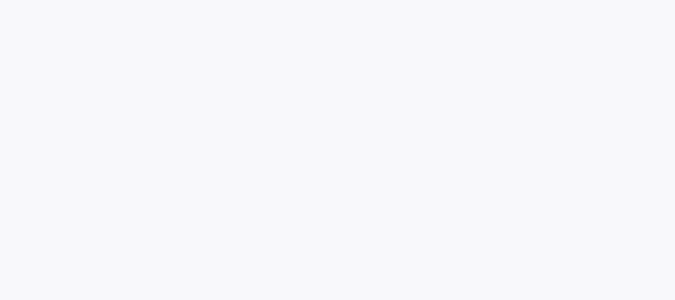
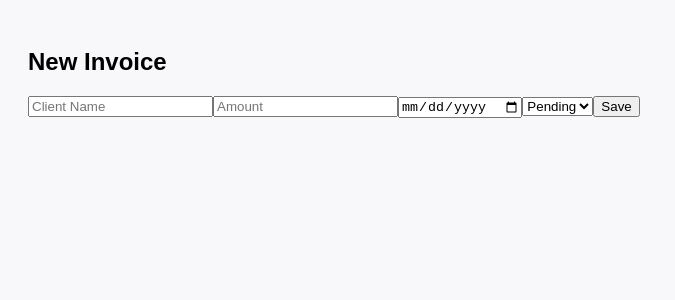
Before and after one commit to ISIOMA123123/INVOICEAPP, a React (Vite) app in the folder invoice-app/: page /edit/1 in a window 1280 px wide. Before the commit this address had no page. Shown: the top 300 px of the page, without its empty margins (0-675 px from the left). Built offline with nearby package versions, Linux system fonts and the light colour scheme.

Commit message:
update app.css

```diff
--- a/invoice-app/src/App.css
+++ b/invoice-app/src/App.css
@@ -182,3 +182,44 @@
     border-right-color: var(--border);
   }
 }
+
+button {
+  margin-right: 10px;
+  padding: 6px 12px;
+  border-radius: 6px;
+  border: none;
+  cursor: pointer;
+}
+
+button:hover {
+  background: #ddd;
+}
+
+
+/* LIGHT MODE */
+body.light {
+  background: #f4f4f4;
+  color: #111;
+}
+
+/* DARK MODE */
+body.dark {
+  background: #121212;
+  color: #fff;
+}
+
+/* CARD */
+body.dark article {
+  background: #1e1e1e;
+}
+
+/* BUTTON */
+button {
+  padding: 6px 12px;
+  margin: 5px;
+  cursor: pointer;
+}
+
+button:hover {
+  opacity: 0.8;
+}
--- a/invoice-app/src/App.jsx
+++ b/invoice-app/src/App.jsx
@@ -1,13 +1,39 @@
+import { useState, useEffect } from "react";
+
 import { Routes, Route } from "react-router-dom";
 import InvoiceList from "./pages/InvoiceList";
 import InvoiceDetail from "./pages/InvoiceDetail";
 import NewInvoice from "./pages/NewInvoice";
 
+
+<button onClick={() => setTheme(theme === "light" ? "dark" : "light")}>
+  Toggle Theme
+</button>
+
+
 function App() {
+
+  const [theme, setTheme] = useState("light");
+
+  useEffect(() => {
+  const savedTheme = localStorage.getItem("theme");
+  if (savedTheme) {
+    setTheme(savedTheme);
+  }
+}, []);
+
+
+useEffect(() => {
+  document.body.className = theme;
+  localStorage.setItem("theme", theme);
+}, [theme]);
+
+
   return (
     <Routes>
       <Route path="/" element={<InvoiceList />} />
       <Route path="/invoice/:id" element={<InvoiceDetail />} />
+      <Route path="/edit/:id" element={<NewInvoice />} />
       <Route path="/new" element={<NewInvoice />} />
     </Routes>
   );
--- a/invoice-app/src/pages/InvoiceDetail.jsx
+++ b/invoice-app/src/pages/InvoiceDetail.jsx
@@ -41,7 +41,9 @@ function InvoiceDetail() {
       <p><strong>Amount:</strong> £{invoice.amount}</p>
 
       <div style={{ marginTop: "20px" }}>
-        <button>Edit</button>
+        <button onClick={() => navigate(`/edit/${invoice.id}`)}>
+             Edit
+        </button>
 
         <button onClick={handleDelete}>Delete</button>
 
--- a/invoice-app/src/pages/InvoiceList.jsx
+++ b/invoice-app/src/pages/InvoiceList.jsx
@@ -1,5 +1,5 @@
 
-
+import { useState } from "react";
 import { useContext } from "react";
 import { InvoiceContext } from "../context/InvoiceContext";
 import InvoiceCard from "../components/InvoiceCard";
@@ -7,28 +7,34 @@ import InvoiceCard from "../components/InvoiceCard";
 import { useNavigate } from "react-router-dom";
 
 function InvoiceList() {
-  const navigate = useNavigate();
   const { invoices } = useContext(InvoiceContext);
+  const [filter, setFilter] = useState("All");
+
+  // ✅ DEFINE HERE (BEFORE return)
+  const filteredInvoices =
+    filter === "All"
+      ? invoices
+      : invoices.filter((inv) => inv.status === filter);
 
   return (
     <div>
       <h2>Invoices</h2>
 
-      <button onClick={() => navigate("/new")}>
-        + New Invoice
-      </button>
+      <div>
+        <button onClick={() => setFilter("All")}>All</button>
+        <button onClick={() => setFilter("Draft")}>Draft</button>
+        <button onClick={() => setFilter("Pending")}>Pending</button>
+        <button onClick={() => setFilter("Paid")}>Paid</button>
+      </div>
 
-      {invoices.length === 0 ? (
-        <p>No invoices yet</p>
+      {filteredInvoices.length === 0 ? (
+        <p>No invoices found</p>
       ) : (
-        invoices.map((invoice) => (
+        filteredInvoices.map((invoice) => (
           <InvoiceCard key={invoice.id} invoice={invoice} />
         ))
       )}
     </div>
   );
 }
-
-
-
 export default InvoiceList;
--- a/invoice-app/src/pages/NewInvoice.jsx
+++ b/invoice-app/src/pages/NewInvoice.jsx
@@ -1,19 +1,28 @@
 import { useState, useContext } from "react";
+import { useParams, useNavigate } from "react-router-dom";
 import { InvoiceContext } from "../context/InvoiceContext";
-import { useNavigate } from "react-router-dom";
 
 function NewInvoice() {
+  //  CONTEXT FIRST
   const { invoices, setInvoices } = useContext(InvoiceContext);
+
+  // PARAMS
+  const { id } = useParams();
   const navigate = useNavigate();
 
-  const [form, setForm] = useState({
+  // FIND EXISTING INVOICE
+  const existingInvoice = invoices.find((inv) => inv.id === id);
+
+  //  STATE (AFTER everything above)
+  const [form, setForm] = useState(
+    existingInvoice || {
       clientName: "",
       amount: "",
       date: "",
       status: "Pending",
-  });
+    }
+  );
 
-  // HANDLE INPUT CHANGE
   function handleChange(e) {
     setForm({
       ...form,
@@ -21,58 +30,71 @@ function NewInvoice() {
     });
   }
 
-  // HANDLE SUBMIT
   function handleSubmit(e) {
     e.preventDefault();
 
-    // simple validation
     if (!form.clientName || !form.amount || !form.date) {
       alert("Please fill all fields");
       return;
     }
 
+    if (existingInvoice) {
+      // UPDATE
+      const updated = invoices.map((inv) =>
+        inv.id === id ? { ...inv, ...form } : inv
+      );
+      setInvoices(updated);
+    } else {
+      // CREATE
       const newInvoice = {
         id: "XM" + Math.floor(Math.random() * 10000),
         ...form,
         amount: Number(form.amount),
       };
-
       setInvoices([...invoices, newInvoice]);
+    }
 
     navigate("/");
   }
 
   return (
     <div>
-      <h2>New Invoice</h2>
+      <h2>{existingInvoice ? "Edit Invoice" : "New Invoice"}</h2>
 
       <form onSubmit={handleSubmit}>
         <input
-          type="text"
           name="clientName"
+          value={form.clientName}
+          onChange={handleChange}
           placeholder="Client Name"
+        />
+
+        <input
+          name="amount"
+          type="number"
+          value={form.amount}
+          onChange={handleChange}
+          placeholder="Amount"
+        />
+
+        <input
+          name="date"
+          type="date"
+          value={form.date}
           onChange={handleChange}
         />
 
-        <input
-          type="number"
-          name="amount"
-          placeholder="Amount"
+        <select
+          name="status"
+          value={form.status}
           onChange={handleChange}
-        />
-
-        <input
-          type="date"
-          name="date"
-          onChange={handleChange}
-        />
-
-        <select name="status" onChange={handleChange}>
+        >
           <option>Pending</option>
           <option>Draft</option>
+          <option>Paid</option>
         </select>
 
-        <button type="submit">Save Invoice</button>
+        <button type="submit">Save</button>
       </form>
     </div>
   );
```
Also changed, not shown: invoice-app/src/components/InvoiceCard.jsx (+7 -0 lines). Lines whose indentation alone changed are shown as unchanged.
